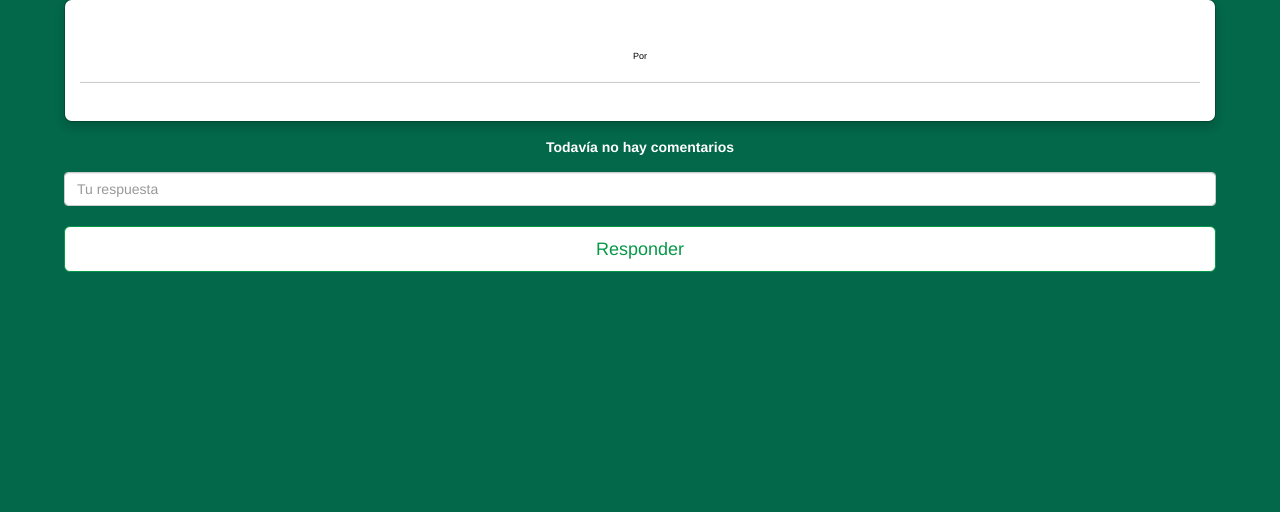
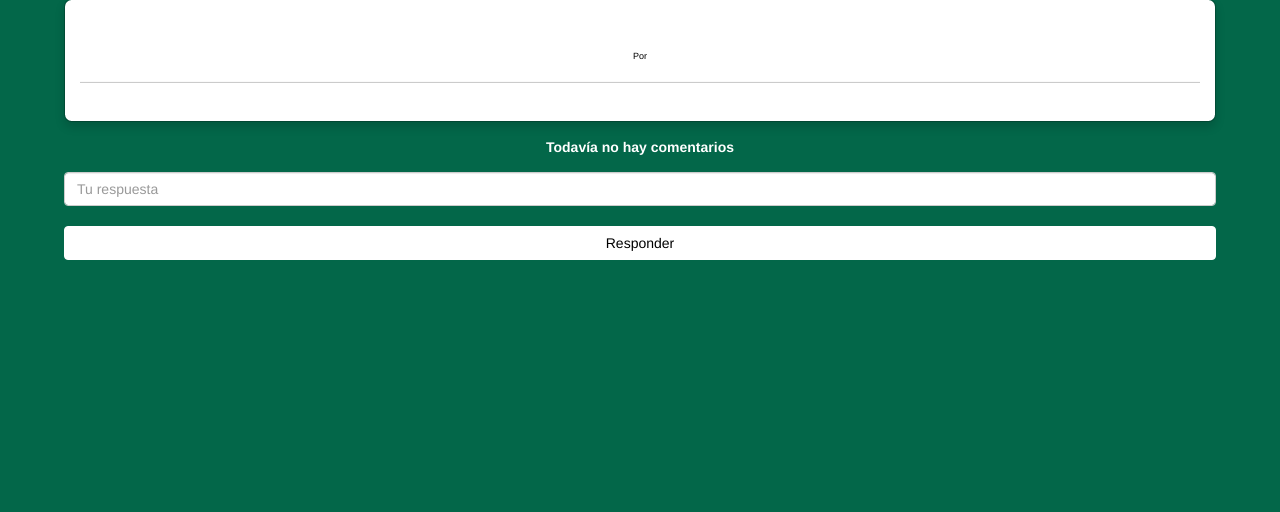
Before and after one commit to llullmariasol/conocemibarrio, a Django app: template forum/templates/detail.html in a window 1280 px wide. Shown: the part 105-617 px from the top of the page. Run offline with Django 4.2, Linux system fonts and the light colour scheme; the template is opened without the code that fills it, so the values that code supplies are empty; some libraries are stand-ins or nearby versions.

Commit message:
Update comments.html

```diff
--- a/forum/templates/comments.html
+++ b/forum/templates/comments.html
@@ -27,6 +27,17 @@
      .wrap{
      width:100%;
      }
+
+         .btn-outline-dark {
+          color: black;
+          border-color: white;
+          background-color: white;
+        }
+        .btn-outline-dark:hover {
+          color: white;
+          background-color: black;
+          border-color: black;
+        }
 </style>
 {% for comment in comments %}
     {% if comment.removed == False %}
@@ -113,7 +124,7 @@
             <form method="post" id="form" class="comment-form">{% csrf_token %}
                 <input class="form-control" required="" placeholder="Tu respuesta" id="content" name="content">
                 <br>
-                <button class="btn btn-lg btn-primary btn-block" type="submit">Responder</button>
+                <button class="btn btn-outline-dark" type="submit" style="width:100%;">Responder</button>
             </form>
         </div>
     </div>
```
